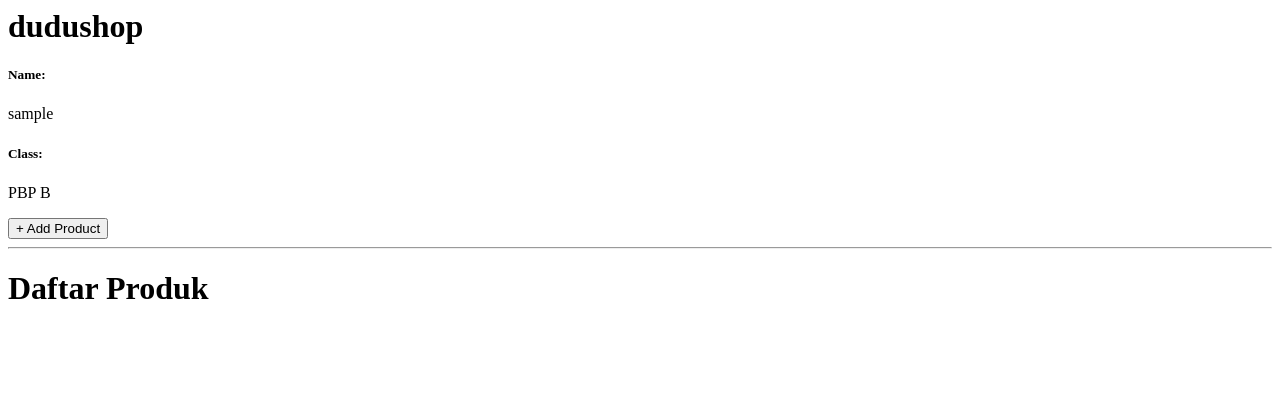
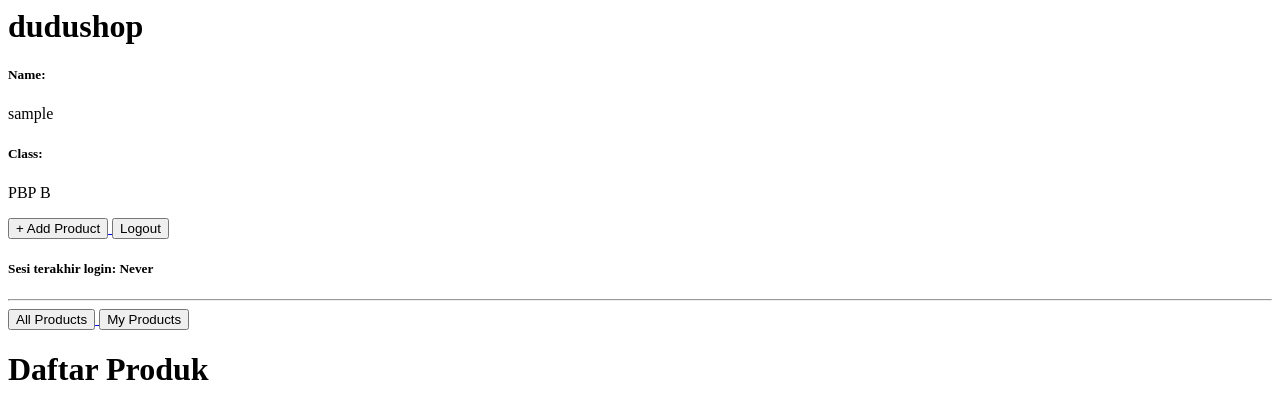
Before and after one commit to clairinechristabel/dudushop, a Django app: page / in a window 1280 px wide. Shown: the top 419 px of the page. Run offline with Django 4.2, Linux system fonts and the light colour scheme; the visitor is signed in with stand-in values (Sample User, id 1); data that the repository does not hold is empty.

Commit message:
Tugas 4 commit-3

```diff
--- a/main/templates/main.html
+++ b/main/templates/main.html
@@ -9,7 +9,21 @@
   <button>+ Add Product</button>
 </a>
 
+<a href="{% url 'main:logout' %}">
+  <button>Logout</button>
+</a>
+
+<h5>Sesi terakhir login: {{ last_login }}</h5>
+
 <hr>
+
+
+<a href="?filter=all">
+    <button type="button">All Products</button>
+</a>
+<a href="?filter=my">
+    <button type="button">My Products</button>
+</a>
 
 <h1>Daftar Produk</h1>
 <ul>
```
